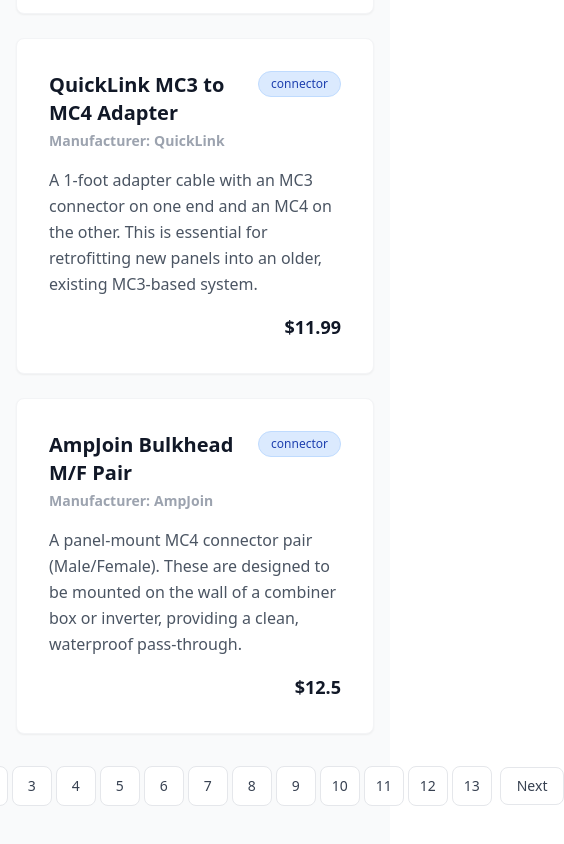
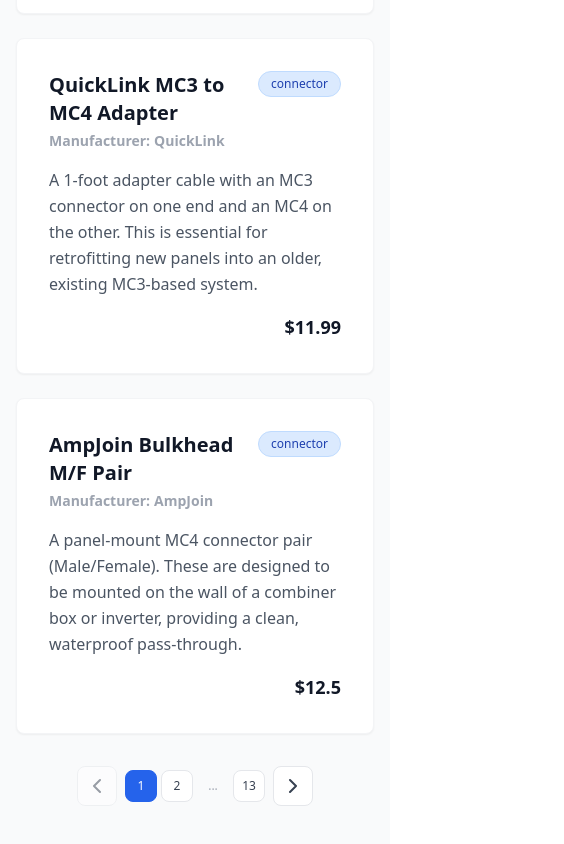
Before and after one commit to agatamaciejczyk/sun-store-recruitment-task, a Vue app: page / in a window 390 px wide. Shown: the part 4802-5646 px from the top of the page, 564 px wide, since content can reach past the window. Built offline with nearby package versions, Linux system fonts and the light colour scheme.

Commit message:
feat: update pagination

```diff
--- a/src/components/atoms/BasePagination.vue
+++ b/src/components/atoms/BasePagination.vue
@@ -1,4 +1,9 @@
 <script lang="ts" setup>
+import { computed } from "vue";
+
+// icons
+import { ChevronLeftIcon, ChevronRightIcon } from "lucide-vue-next";
+
 interface Props {
   currentPage: number;
   totalPages: number;
@@ -15,62 +20,107 @@ const goToPage = (page: number) => {
     emit("page-change", page);
   }
 };
+
+const visiblePages = computed(() => {
+  const pages: (number | string)[] = [];
+  const maxVisible = 5;
+
+  if (props.totalPages <= maxVisible) {
+    for (let i = 1; i <= props.totalPages; i++) {
+      pages.push(i);
+    }
+  } else {
+    pages.push(1);
+
+    const start = Math.max(2, props.currentPage - 1);
+    const end = Math.min(props.totalPages - 1, props.currentPage + 1);
+
+    if (start > 2) {
+      pages.push("...");
+    }
+
+    for (let i = start; i <= end; i++) {
+      pages.push(i);
+    }
+
+    if (end < props.totalPages - 1) {
+      pages.push("...");
+    }
+
+    pages.push(props.totalPages);
+  }
+
+  return pages;
+});
 </script>
 
 <template>
-  <div v-if="totalPages > 1" class="base-pagination">
+  <div v-if="totalPages > 1" class="pagination">
     <button
       @click="goToPage(currentPage - 1)"
       :disabled="currentPage === 1"
-      class="base-pagination-button"
+      class="pagination-nav"
+      aria-label="Previous page"
     >
-      Previous
+      <ChevronLeftIcon />
     </button>
 
-    <div class="flex gap-1">
+    <div class="pagination-pages">
+      <template v-for="(page, index) in visiblePages" :key="index">
         <button
-        v-for="page in totalPages"
-        :key="page"
+          v-if="typeof page === 'number'"
           @click="goToPage(page)"
           :class="[
-          'base-pagination-idle',
-          currentPage === page ? 'base-pagination-page-active' : '',
+            'pagination-page',
+            { active: currentPage === page },
           ]"
         >
           {{ page }}
         </button>
+        <span v-else class="pagination-ellipsis">{{ page }}</span>
+      </template>
     </div>
 
     <button
       @click="goToPage(currentPage + 1)"
       :disabled="currentPage === totalPages"
-      class="base-pagination-button"
+      class="pagination-nav"
+      aria-label="Next page"
     >
-      Next
+      <ChevronRightIcon />
     </button>
   </div>
 </template>
 
 <style scoped>
-.base-pagination {
+.pagination {
   @apply flex items-center justify-center gap-2 mt-8;
 }
 
-.base-pagination-button {
-  @apply px-4 py-2 rounded-lg text-sm font-medium transition-all duration-200;
+.pagination-nav {
+  @apply w-10 h-10 rounded-lg text-lg font-medium transition-colors;
+  @apply flex items-center justify-center;
   @apply bg-white text-gray-700 border border-gray-200;
   @apply hover:bg-gray-50 hover:border-gray-300;
-  @apply disabled:opacity-50 disabled:cursor-not-allowed disabled:hover:bg-white;
+  @apply disabled:opacity-50 disabled:cursor-not-allowed;
 }
 
-.base-pagination-idle {
-  @apply w-10 h-10 rounded-lg text-sm font-medium transition-all duration-200;
+.pagination-pages {
+  @apply flex gap-1;
+}
+
+.pagination-page {
+  @apply w-8 h-8 md:w-10 md:h-10 rounded-lg text-xs md:text-sm font-medium transition-colors;
   @apply bg-white text-gray-700 border border-gray-200;
   @apply hover:bg-gray-50 hover:border-gray-300;
 }
 
-.base-pagination-page-active {
+.pagination-page.active {
   @apply bg-blue-600 text-white border-blue-600;
   @apply hover:bg-blue-700 hover:border-blue-700;
 }
+
+.pagination-ellipsis {
+  @apply w-8 h-8 md:w-10 md:h-10 flex items-center justify-center text-gray-400 text-xs md:text-sm;
+}
 </style>
--- a/src/components/atoms/ProductCard.vue
+++ b/src/components/atoms/ProductCard.vue
@@ -53,7 +53,7 @@ const props = defineProps<Props>();
 }
 
 .product-name {
-  @apply text-xl font-bold text-gray-900 flex-1 min-w-0 hover:text-blue-600 transition-colors duration-200 md:text-2xl;
+  @apply text-xl font-bold text-gray-900 flex-1 min-w-0 transition-colors duration-200 md:text-2xl;
 }
 
 .product-category {
--- a/src/components/templates/ProductsCatalogTemplate.vue
+++ b/src/components/templates/ProductsCatalogTemplate.vue
@@ -19,17 +19,37 @@ interface Props {
 
 const props = defineProps<Props>();
 
-const searchQuery = ref("");
-const selectedCategory = ref("all");
-const selectedManufacturer = ref("all");
+const initializeFromURL = () => {
+  const url = new URL(window.location.href);
+  return {
+    search: url.searchParams.get("search") || "",
+    category: url.searchParams.get("category") || "all",
+    manufacturer: url.searchParams.get("manufacturer") || "all",
+    priceMin: url.searchParams.get("priceMin")
+      ? Number(url.searchParams.get("priceMin"))
+      : null,
+    priceMax: url.searchParams.get("priceMax")
+      ? Number(url.searchParams.get("priceMax"))
+      : null,
+    page: url.searchParams.get("page")
+      ? Number(url.searchParams.get("page"))
+      : 1,
+  };
+};
+
+const initialParams = initializeFromURL();
+
+const searchQuery = ref(initialParams.search);
+const selectedCategory = ref(initialParams.category);
+const selectedManufacturer = ref(initialParams.manufacturer);
 const priceRange = ref<{
   min: number | null;
   max: number | null;
 }>({
-  min: null,
-  max: null,
+  min: initialParams.priceMin,
+  max: initialParams.priceMax,
 });
-const currentPage = ref(1);
+const currentPage = ref(initialParams.page);
 const itemsPerPage = 12;
 
 const categories = computed(() => {
@@ -45,29 +65,6 @@ const manufacturers = computed(() => {
   ].sort((a, b) => (a === "all" ? -1 : b === "all" ? 1 : a.localeCompare(b)));
 });
 
-const parseQueryParams = () => {
-  const url = new URL(window.location.href);
-  const search = url.searchParams.get("search") || "";
-  const category = url.searchParams.get("category") || "all";
-  const manufacturer = url.searchParams.get("manufacturer") || "all";
-  const priceMin = url.searchParams.get("priceMin")
-    ? Number(url.searchParams.get("priceMin"))
-    : null;
-  const priceMax = url.searchParams.get("priceMax")
-    ? Number(url.searchParams.get("priceMax"))
-    : null;
-  const page = url.searchParams.get("page")
-    ? Number(url.searchParams.get("page"))
-    : 1;
-
-  return {
-    search,
-    category,
-    manufacturer,
-    priceRange: { min: priceMin, max: priceMax },
-    page,
-  };
-};
 
 const updateURL = () => {
   const url = new URL(window.location.href);
@@ -112,13 +109,6 @@ const updateURL = () => {
 };
 
 onMounted(() => {
-  const params = parseQueryParams();
-  searchQuery.value = params.search;
-  selectedCategory.value = params.category;
-  selectedManufacturer.value = params.manufacturer;
-  priceRange.value = params.priceRange;
-  currentPage.value = params.page;
-
   window.addEventListener("popstate", handlePopState);
 });
 
@@ -127,11 +117,14 @@ onUnmounted(() => {
 });
 
 const handlePopState = () => {
-  const params = parseQueryParams();
+  const params = initializeFromURL();
   searchQuery.value = params.search;
   selectedCategory.value = params.category;
   selectedManufacturer.value = params.manufacturer;
-  priceRange.value = params.priceRange;
+  priceRange.value = {
+    min: params.priceMin,
+    max: params.priceMax,
+  };
   currentPage.value = params.page;
 };
 
```
Lines whose indentation alone changed are shown as unchanged.
